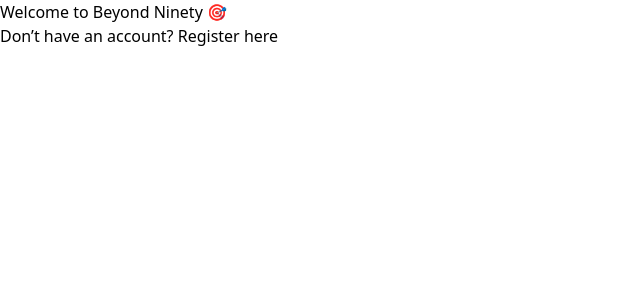
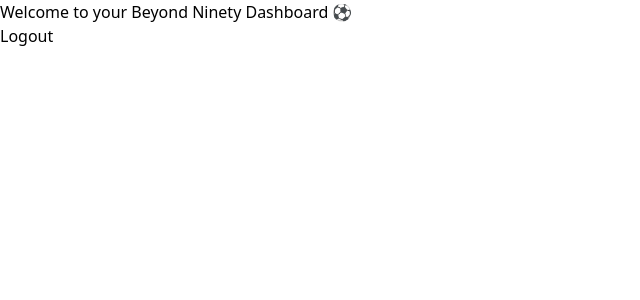
Before and after one commit to sxmmy0/Beyond_Ninety, a React (Vite) app in the folder Beyond_Ninety1/frontend/: page /dashboard in a window 1280 px wide. Shown: the top 300 px of the page, without its empty margins (0-640 px from the left). Built offline with nearby package versions, Linux system fonts and the light colour scheme; sample sign-in values are in the browser's storage.

Commit message:
Rerouted new users to registration page and added logout function

```diff
--- a/Beyond_Ninety1/frontend/src/App.tsx
+++ b/Beyond_Ninety1/frontend/src/App.tsx
@@ -2,6 +2,7 @@
 import Login from './auth/Login'
 import { useAuth } from './context/AuthContext'
 import Register from './auth/Register'
+import Dashboard from './pages/Dashboard'
 
 function ProtectedRoute({ children }: { children: JSX.Element }) {
   const { token } = useAuth()
@@ -13,17 +14,19 @@
     <Router>
       <Routes>
         <Route path="/login" element={<Login />} />
+        <Route path="/register" element={<Register />} />
+        <Route path="/dashboard" element={
+          <ProtectedRoute>
+            <Dashboard />
+          </ProtectedRoute>
+        } />
         <Route path="/dashboard" element={
           <ProtectedRoute>
             <>
               <h1 className="text-2xl text-center mt-20 font-bold">Welcome to Beyond Ninety 🎯</h1>
-              <p className="text-sm mt-4 text-center">
-                Don’t have an account? <a href="/register" className="text-blue-600 underline">Register here</a>
-              </p>
             </>
           </ProtectedRoute>
         } />
-        <Route path="/register" element={<Register />} />
       </Routes>
     </Router>
   )
--- a/Beyond_Ninety1/frontend/src/auth/Login.tsx
+++ b/Beyond_Ninety1/frontend/src/auth/Login.tsx
@@ -43,6 +43,9 @@
       <button type="submit" className="w-full bg-blue-600 text-white py-2 rounded hover:bg-blue-700">
         Login
       </button>
+      <p className="text-sm mt-4 text-center">
+        Don’t have an account? <a href="/register" className="text-blue-600 underline">Register here</a>
+      </p>
     </form>
   )
 }
--- a/Beyond_Ninety1/frontend/src/context/AuthContext.tsx
+++ b/Beyond_Ninety1/frontend/src/context/AuthContext.tsx
@@ -3,17 +3,25 @@
 interface AuthContextType {
   token: string | null
   setToken: (token: string | null) => void
+  logout: () => void
 }
 
 const AuthContext = createContext<AuthContextType | null>(null)
 
 export const AuthProvider = ({ children }: { children: React.ReactNode }) => {
   const [token, setToken] = useState<string | null>(localStorage.getItem('access_token'))
+
+  const logout = () => {
+    setToken(null)
+    localStorage.removeItem('access_token')
+  }
+
   return (
-    <AuthContext.Provider value={{ token, setToken }}>
+    <AuthContext.Provider value={{ token, setToken, logout }}>
       {children}
     </AuthContext.Provider>
   )
 }
 
+
 export const useAuth = () => useContext(AuthContext)!
--- /dev/null
+++ b/Beyond_Ninety1/frontend/src/pages/Dashboard.tsx
@@ -0,0 +1,24 @@
+import { useAuth } from "../context/AuthContext"
+import { useNavigate } from "react-router-dom"
+
+export default function Dashboard() {
+  const { logout } = useAuth()
+  const navigate = useNavigate()
+
+  const handleLogout = () => {
+    logout()
+    navigate("/login")
+  }
+
+  return (
+    <div className="text-center mt-20">
+      <h1 className="text-2xl font-bold mb-6">Welcome to your Beyond Ninety Dashboard ⚽</h1>
+      <button
+        onClick={handleLogout}
+        className="bg-red-600 text-white px-4 py-2 rounded hover:bg-red-700"
+      >
+        Logout
+      </button>
+    </div>
+  )
+}
--- a/Beyond_Ninety1/frontend/src/pages/Login.tsx
+++ /dev/null
@@ -1 +0,0 @@
-# Placeholder for Login.tsx
```
Also changed, not shown: 1 other file (tests, documents, lock files or other folders).
